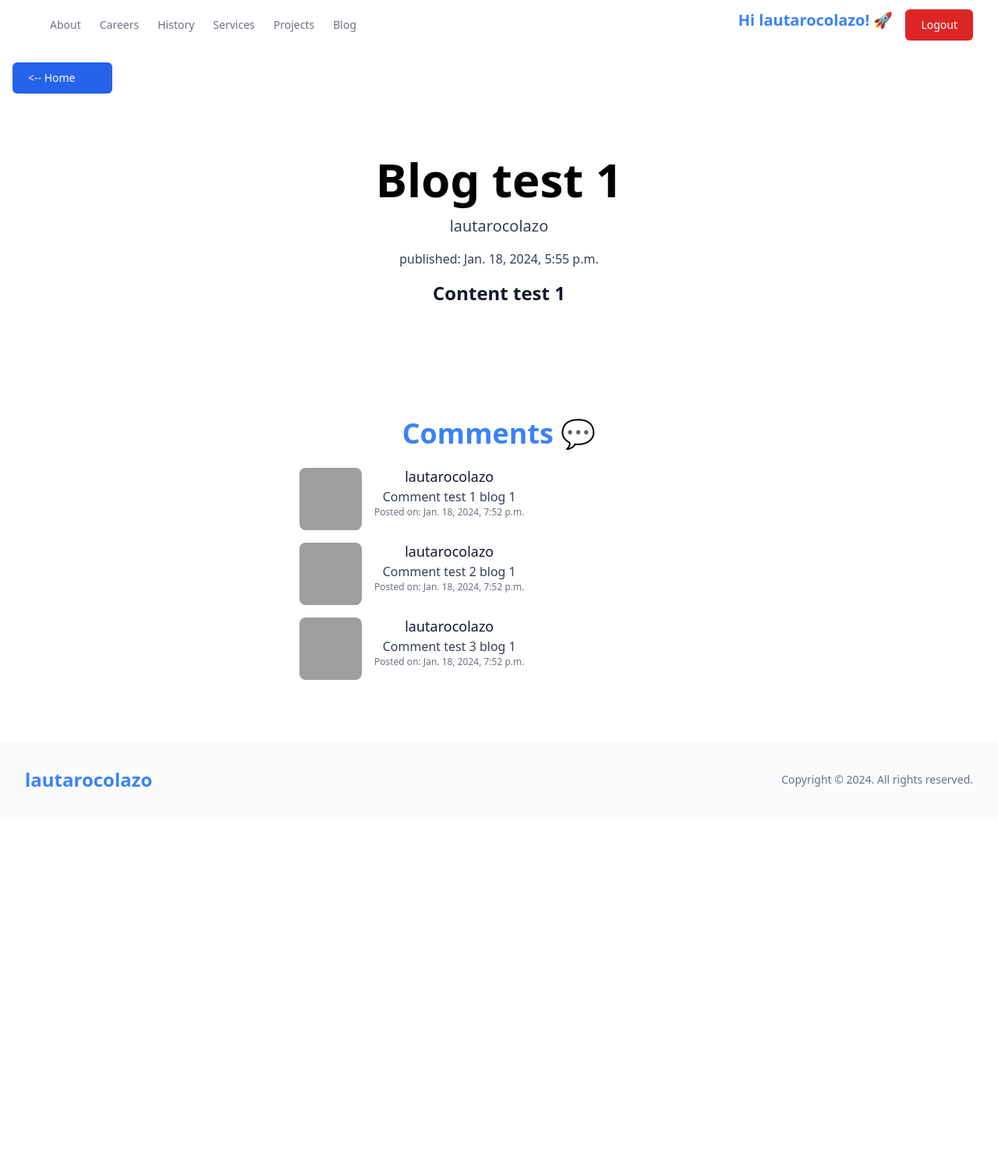
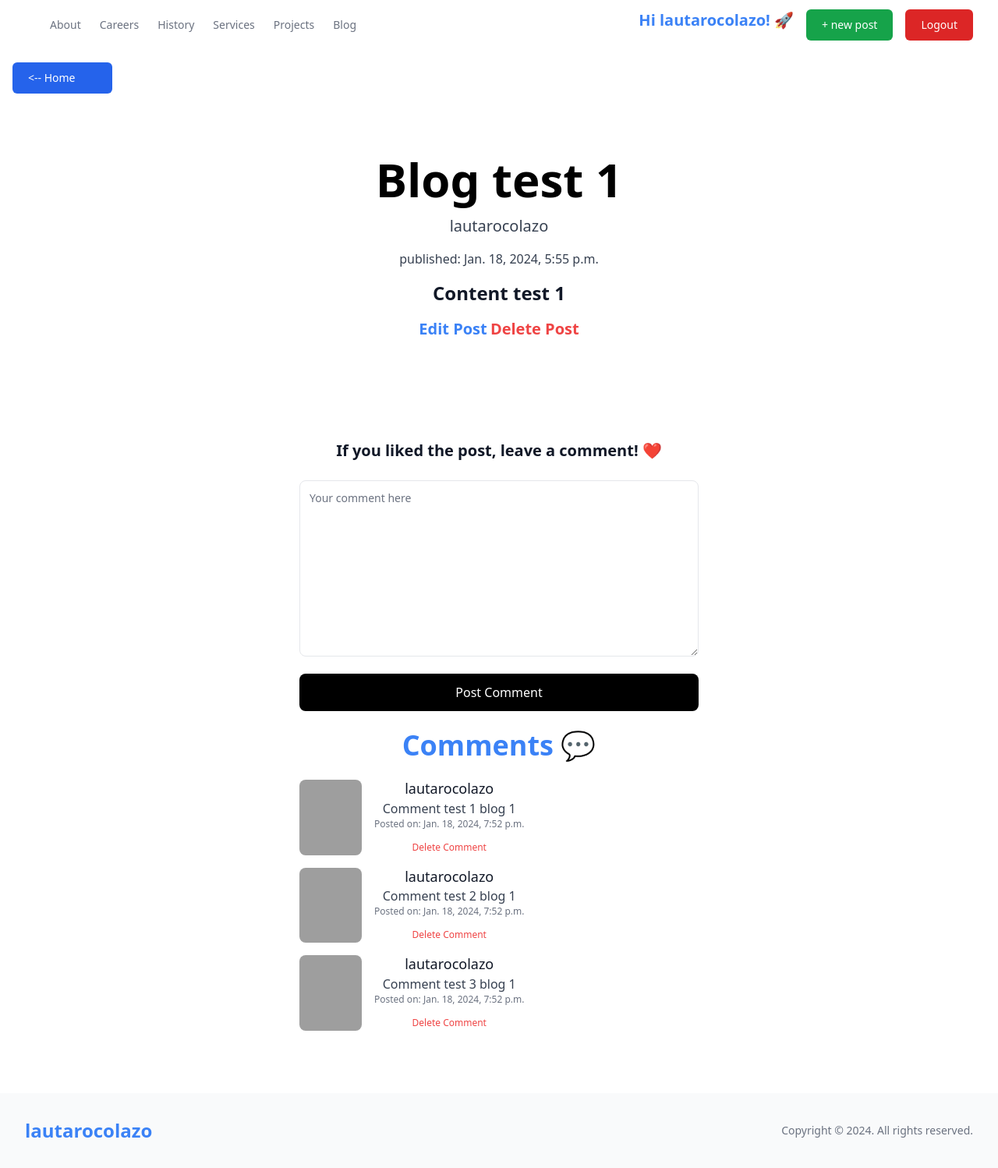
Before and after one commit to lautarocolazo/blog-django, a Django app: page /blog/post/1/ in a window 1280 px wide. Shown: the whole page at 78% size. Before the commit the page ends 1009 px from the top, so only its background shows below. Run offline with Django 5.2, Linux system fonts and the light colour scheme; a user stored in the database is signed in; data comes from the database, SQL or seed files in the repository; both versions use the stored data as it was after the commit; some libraries are stand-ins or nearby versions; grey boxes are pictures that could not be loaded.

Commit message:
CRUD for blogs from superuser

```diff
--- a/app/urls.py
+++ b/app/urls.py
@@ -2,7 +2,6 @@ from django.contrib import admin
 from django.urls import path, include
 from . import views
 
-# from django.contrib.auth import views as auth_views
 
 urlpatterns = [
     path("admin/", admin.site.urls),
--- a/app/views.py
+++ b/app/views.py
@@ -6,6 +6,7 @@ def home_page(request):
     """
     Rendering home page
     """
+
     posts = BlogPost.objects.all()
     comments = Comment.objects.all()
 
--- /dev/null
+++ b/blog/forms.py
@@ -0,0 +1,43 @@
+from django import forms
+from .models import BlogPost, Comment
+
+
+class CommentForm(forms.ModelForm):
+    content = forms.CharField(
+        max_length=500,
+        widget=forms.Textarea(
+            attrs={
+                "class": "w-full rounded-lg border-gray-200 p-3 text-sm focus:outline-none focus:border-black",
+                "placeholder": "Your comment here",
+            }
+        ),
+        label="Comment",  # Add a label
+    )
+
+    class Meta:
+        model = Comment
+        fields = ["content"]
+
+
+class PostForm(forms.ModelForm):
+    title = forms.CharField(
+        max_length=500,
+        widget=forms.TextInput(
+            attrs={
+                "class": "w-full rounded-lg border-gray-200 p-3 text-sm focus:outline-none focus:border-black",
+            }
+        ),
+    )
+
+    content = forms.CharField(
+        max_length=500,
+        widget=forms.Textarea(
+            attrs={
+                "class": "w-full rounded-lg border-gray-200 p-3 text-sm focus:outline-none focus:border-black",
+            }
+        ),
+    )
+
+    class Meta:
+        model = BlogPost
+        fields = ["title", "content"]
--- a/blog/urls.py
+++ b/blog/urls.py
@@ -1,4 +1,12 @@
 from django.urls import path
 from . import views
 
-urlpatterns = [path("post/<int:pk>/", views.post_detail, name="post_detail")]
+urlpatterns = [
+    path("post/<int:pk>/", views.post_detail, name="post_detail"),
+    path(
+        "delete_comment/<int:comment_id>/", views.delete_comment, name="delete_comment"
+    ),
+    path("edit_post/<int:post_id>/", views.edit_post, name="edit_post"),
+    path("delete_post/<int:post_id>/", views.delete_post, name="delete_post"),
+    path("add_post/", views.add_post, name="add_post"),
+]
--- a/blog/views.py
+++ b/blog/views.py
@@ -1,13 +1,96 @@
-from django.shortcuts import render, get_object_or_404
+from django.shortcuts import render, get_object_or_404, redirect
 from .models import BlogPost, Comment
+from .forms import CommentForm, PostForm
+from django.contrib.auth.decorators import login_required, user_passes_test
 
 
 def post_detail(request, pk):
     """
-    Renders detailed page
+    Renders detailed page.
     """
     post = get_object_or_404(BlogPost, pk=pk)
     comments = Comment.objects.filter(post=post)
 
-    context = {"post": post, "comments": comments}
+    if request.method == "POST":
+        form = CommentForm(request.POST)
+        if form.is_valid():
+            comment = form.save(commit=False)
+            comment.post = post
+            comment.author = request.user
+            comment.save()
+    else:
+        form = CommentForm()
+
+    context = {"post": post, "comments": comments, "form": form}
     return render(request, "blog/post_detail.html", context)
+
+
+def is_superuser(user):
+    """
+    Checks if user is superuser.
+    """
+    return user.is_superuser
+
+
+@user_passes_test(is_superuser)
+def edit_post(request, post_id):
+    """
+    Edit post.
+    """
+    post = get_object_or_404(BlogPost, pk=post_id)
+
+    if request.method == "POST":
+        form = PostForm(request.POST, instance=post)
+        if form.is_valid():
+            form.save()
+            return redirect("post_detail", pk=post.id)
+    else:
+        form = PostForm(instance=post)
+
+    return render(request, "blog/edit_post.html", {"form": form, "post": post})
+
+
+@login_required
+def delete_comment(request, comment_id):
+    """
+    Deletes comment.
+    """
+    comment = get_object_or_404(Comment, id=comment_id)
+
+    if request.user == comment.author:
+        comment.delete()
+
+        return redirect("post_detail", pk=comment.post.id)
+
+
+@user_passes_test(is_superuser)
+@login_required
+def delete_post(request, post_id):
+    """
+    Deletes post.
+    """
+    post = get_object_or_404(BlogPost, id=post_id)
+
+    if request.method == "POST":
+        post.delete()
+        return redirect("home")
+
+    return render(request, "blog/delete_post.html", {"post": post})
+
+
+@user_passes_test(is_superuser)
+def add_post(request):
+    """
+    Adds blog post by superuser.
+    """
+    if request.method == "POST":
+        form = PostForm(request.POST)
+        if form.is_valid():
+            new_post = form.save(commit=False)
+            new_post.author = request.user
+            new_post.save()
+            return redirect("post_detail", pk=new_post.id)
+    else:
+        form = PostForm()
+
+    return render(request, "blog/add_post.html", {"form": form})
--- a/templates/base.html
+++ b/templates/base.html
@@ -15,7 +15,7 @@
 
     <div class="flex flex-1 items-center justify-end md:justify-between">
       <nav aria-label="Global" class="hidden md:block">
-        <ul class="flex items-center gap-6 text-sm">
+        <ul class="flex items-center gap-6 text-sm md:flex md:items-center">
           <li>
             <a
               class="text-gray-500 transition hover:text-gray-500/75 dark:text-white dark:hover:text-white/75"
@@ -86,6 +86,15 @@
 
             </h1>
 
+            {% if user.is_superuser %}
+          <a
+            class="block rounded-md bg-green-600 px-5 py-2.5 text-sm font-medium text-white transition hover:bg-green-700 dark:hover:bg-green-500"
+            href="{% url 'add_post' %}"
+          >
+          + new post
+          </a>
+            {% endif %}
+
           <a
             class="block rounded-md bg-red-600 px-5 py-2.5 text-sm font-medium text-white transition hover:bg-red-700 dark:hover:bg-red-500"
             href="{% url 'logout' %}"
@@ -111,6 +120,7 @@
         </div>
 
         <button
+          id="toggleMenuBtn"
           class="block rounded bg-gray-100 p-2.5 text-gray-600 transition hover:text-gray-600/75 dark:bg-gray-800 dark:text-white dark:hover:text-white/75 md:hidden"
         >
           <span class="sr-only">Toggle menu</span>
@@ -132,6 +142,23 @@
     {% block content %}
     {% endblock %}
   </main>
+
+<script>
+  document.addEventListener("DOMContentLoaded", function () {
+    // Get the button and the main navigation element
+    var toggleMenuBtn = document.getElementById("toggleMenuBtn");
+    var navList = document.querySelector("header nav ul");
+
+    // Add a click event listener to the button
+    toggleMenuBtn.addEventListener("click", function () {
+      console.log("Button clicked!"); // Check if the button click event is triggered
+
+      // Toggle the visibility of the navigation
+      navList.classList.toggle("hidden");
+    });
+  });
+</script>
+
 </body>
 <footer class="bg-gray-50 dark:bg-gray-900">
   <div class="mx-auto max-w-screen-xl px-4 py-8 sm:px-6 lg:px-8">
--- a/templates/blog/post_detail.html
+++ b/templates/blog/post_detail.html
@@ -18,18 +18,41 @@
             <p class="my-4 text-xl text-gray-700">{{ post.author }}</p>
             <p class="my-4 text-gray-700">published: {{ post.created_at }}</p>
                 <p class="my-4 font-semibold text-2xl text-gray-900">{{ post.content }}</p>
+
+            {% if user.is_superuser %}
+                <a href="{% url 'edit_post' post.id %}" class="font-bold text-xl text-blue-500 hover:underline">Edit Post</a>
+                <a href="{% url 'delete_post' post.id %}" class="font-bold text-xl text-red-500 hover:underline">Delete Post</a>
+            {% endif %}
+
         </div>
     </div>
 </section>
 
+
 <section>
     <div class="mx-auto max-w-screen-xl px-4 py-8 sm:px-6 sm:py-12 lg:px-8 lg:py-16">
         <div class="mx-auto max-w-lg text-center">
+
+         <h2 class="text-xl text-gray-900 font-bold mb-6">If you liked the post, leave a comment! ❤️ </h2>
+            <form method="post" action="{% url 'post_detail' post.id %}" class="space-y-4 mb-6">
+                {% csrf_token %}
+
+                <div class="mb-4">
+                    {{form.content}}
+                </div>
+
+                <div class="mb-4">
+                    <button
+                        type="submit"
+                        class="inline-block w-full rounded-lg bg-black px-5 py-3 font-medium text-white transition hover:bg-gray-800 focus:outline-none focus:shadow-outline-black"
+                    >
+                        Post Comment
+                    </button>
+                </div>
+            </form>
+
             <h2 class="text-3xl text-blue-500 font-bold sm:text-4xl mb-6">Comments 💬</h2>
 
-<!-- <div class="grid grid-cols-1 gap-4 lg:grid-cols-2 lg:gap-8"> -->
-<!---->
-<!-- </div> -->
             {% for comment in comments %}
                 <div class="flex items-stretch gap-4 mb-4">
                   <img
@@ -44,9 +67,22 @@
                     <p class="mt-0.5 text-gray-700">{{ comment.content }}</p>
 
                     <p class="block text-xs text-gray-500">Posted on: {{ comment.created_at }}</p>
-  </div>
+
+                    {% if comment.author == request.user %}
+                        <form method="post" action="{% url 'delete_comment' comment.id %}" class="mt-2">
+                            {% csrf_token %}
+                            <button
+                                type="submit"
+                                class="text-xs text-red-500 hover:text-red-700 focus:outline-none"
+                            >
+                                Delete Comment
+                            </button>
+                        </form>
+                    {% endif %}
+
                   </div>
 
+                </div>
         {% endfor %}
         </div>
     </div>
```
Also changed, not shown: accounts/forms.py (+4 -4 lines), templates/blog/add_post.html (added, +31 -0 lines), templates/blog/delete_post.html (added, +24 -0 lines), templates/blog/edit_post.html (added, +34 -0 lines), templates/registration/signup.html (+43 -21 lines), db.sqlite3. Lines whose indentation alone changed are shown as unchanged.
